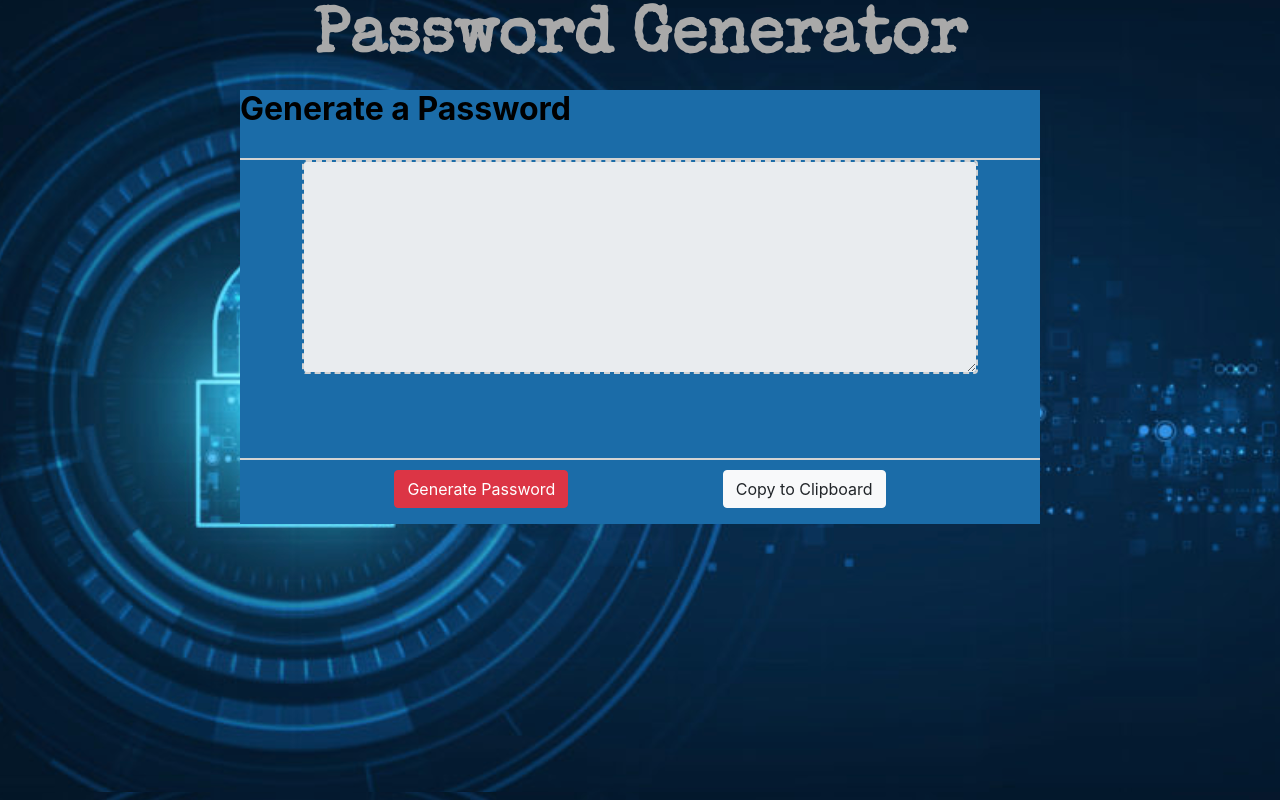
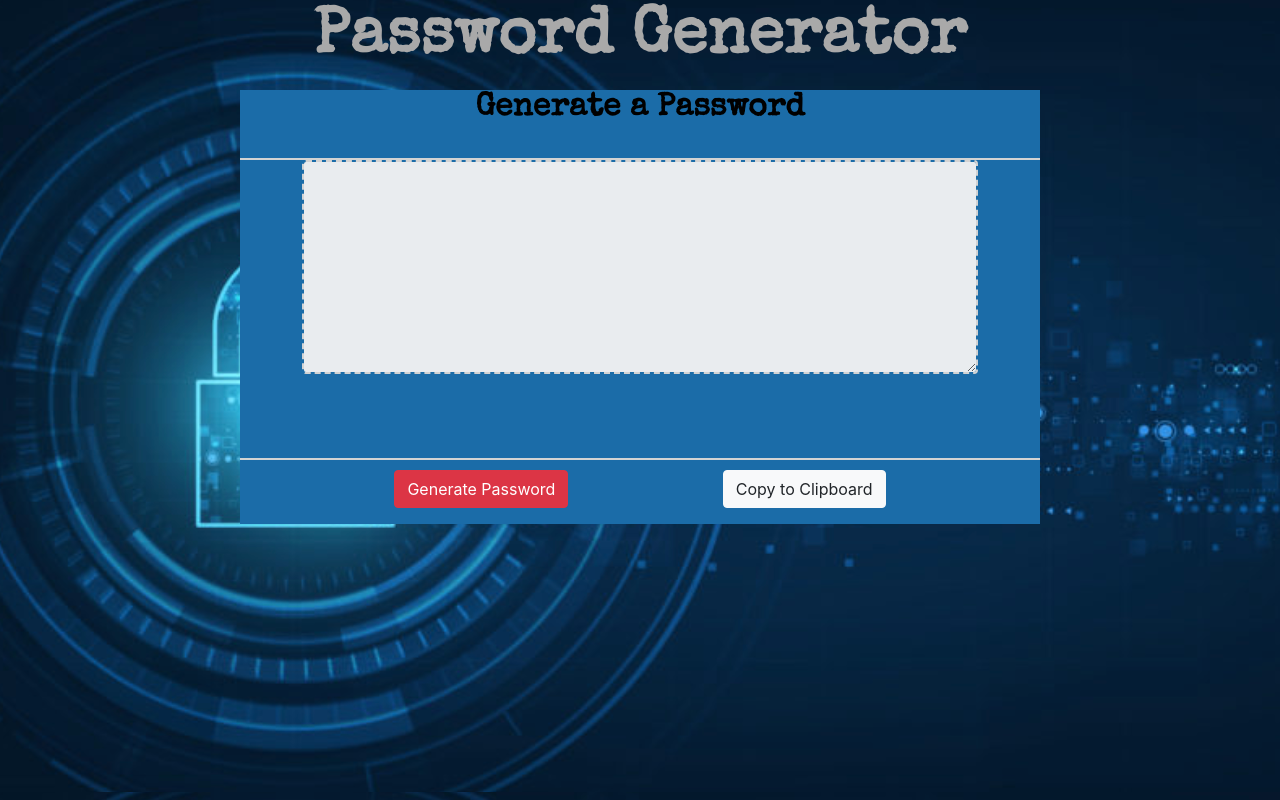
Before and after one commit to zfrakes/Password-Generator, a plain HTML site: page index.html in a window 1280 px wide. Drawn offline with nearby package versions, Linux system fonts and the light colour scheme.

Commit message:
centered Generate a Password

```diff
--- a/style.css
+++ b/style.css
@@ -17,12 +17,14 @@ h1{
 h2{
     color:black;
     font-weight: bold;
-
+    font-family: 'Special Elite', cursive;
+    text-align: center;
 }
 #container{
     margin: 0 auto;
     width: 800px;
     background-color: #1b6ca8;
+
 
 }
 #buttonarea{
```
